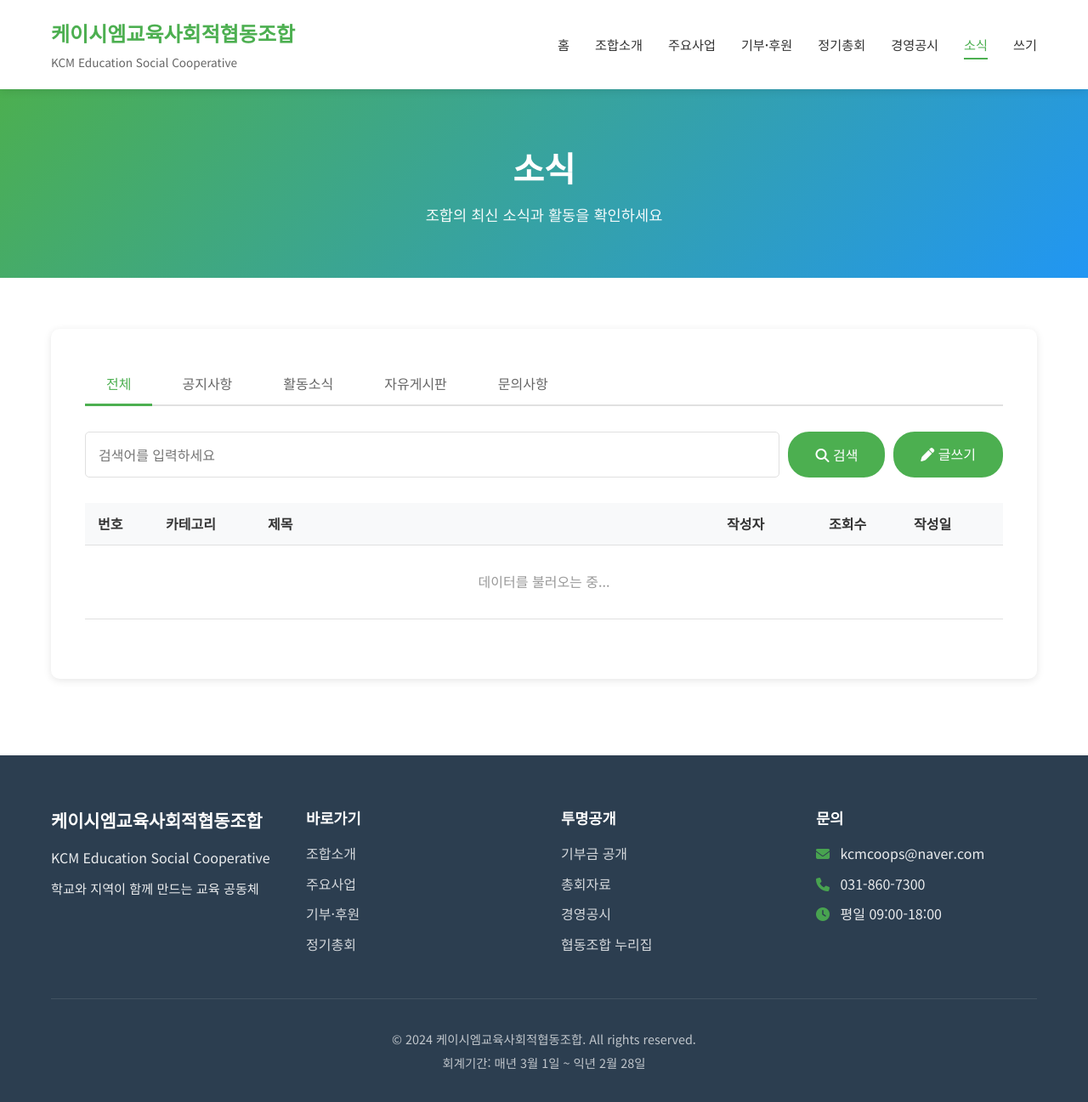
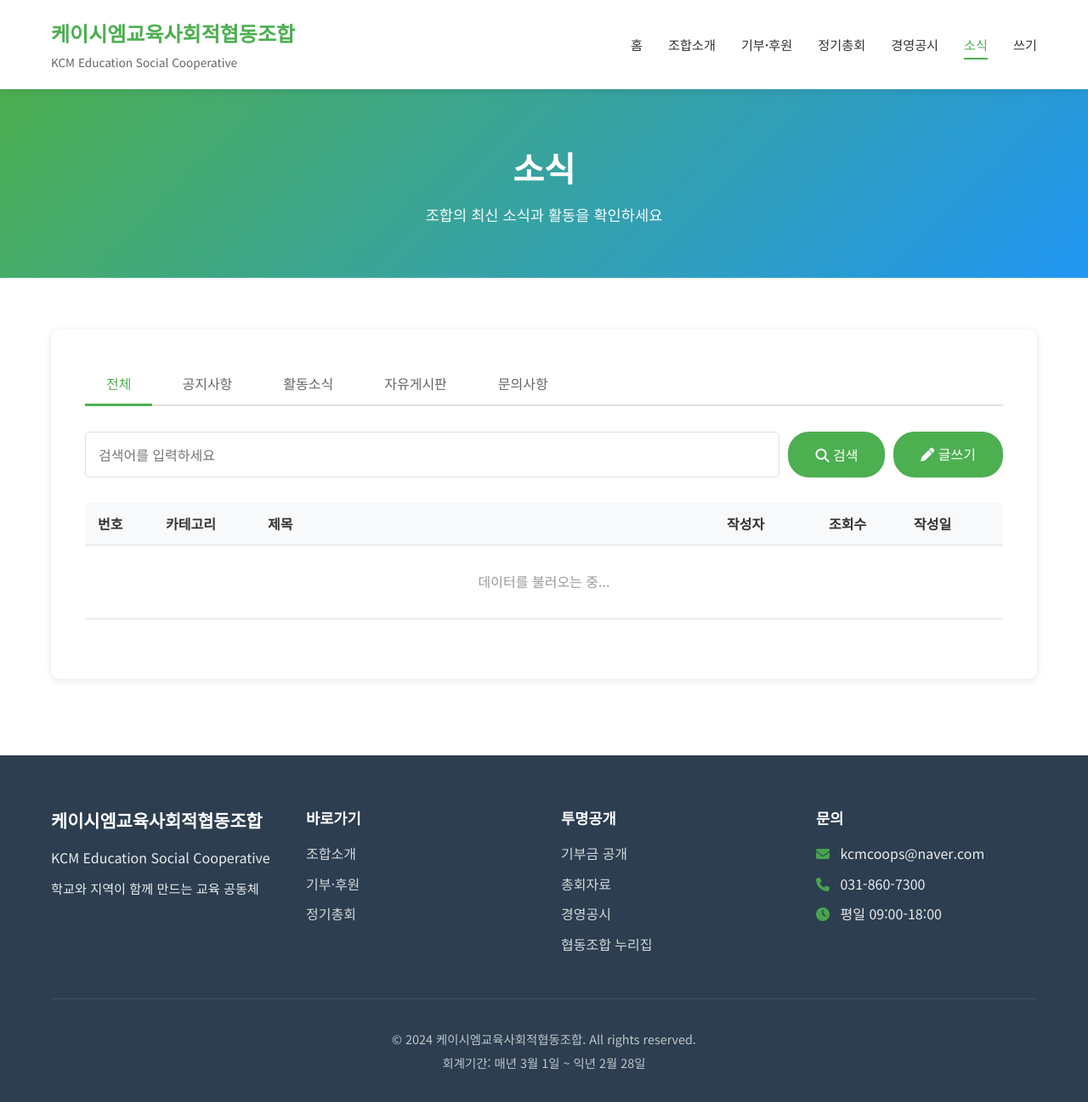
Before and after one commit to heunglae/kcm-coop-website, a website: page news.html in a window 1280 px wide. Shown: the whole page at 85% size. Drawn offline with Linux system fonts and the light colour scheme.

Commit message:
Update news.html
Signed-off-by: heunglae <78581010+heunglae@users.noreply.github.com>

```diff
--- a/news.html
+++ b/news.html
@@ -24,7 +24,6 @@
                     <ul class="nav-list" id="navList">
                         <li><a href="index.html">홈</a></li>
                         <li><a href="about.html">조합소개</a></li>
-                        <li><a href="business.html">주요사업</a></li>
                         <li><a href="donation.html">기부·후원</a></li>
                         <li><a href="assembly.html">정기총회</a></li>
                         <li><a href="disclosure.html">경영공시</a></li>
@@ -110,7 +109,6 @@
                     <h4>바로가기</h4>
                     <ul class="footer-links">
                         <li><a href="about.html">조합소개</a></li>
-                        <li><a href="business.html">주요사업</a></li>
                         <li><a href="donation.html">기부·후원</a></li>
                         <li><a href="assembly.html">정기총회</a></li>
                     </ul>
```
